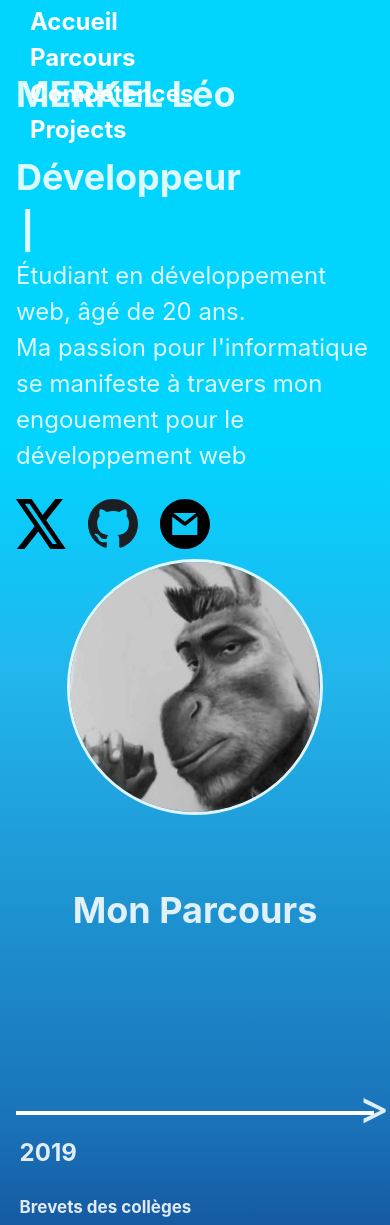
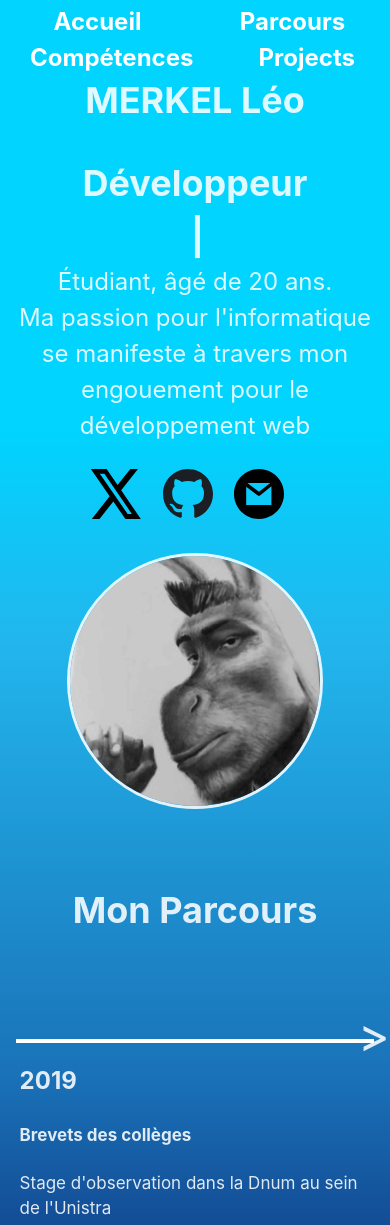
Before and after one commit to Orabis/portfolio, a website built with Vite: page index.html in a window 390 px wide. Shown: the top 1225 px of the page. Built offline with nearby package versions, Linux system fonts and the light colour scheme; files whose address does not match are found by name.

Commit message:
omg le site est responsive

```diff
--- a/index.html
+++ b/index.html
@@ -28,7 +28,7 @@
 			<h2>Développeur
 				<span class="main-text"></span>
 			</h2>
-			<p>Étudiant en développement web, âgé de 20 ans. <br> Ma passion pour l'informatique se manifeste à travers
+			<p>Étudiant, âgé de 20 ans. <br> Ma passion pour l'informatique se manifeste à travers
 				mon engouement pour le développement web</p>
 			<div class="social-links">
 				<a href="https://x.com/Orabisss"><img alt="X" src="/X_logo_2023.svg"></a>
--- a/src/style.css
+++ b/src/style.css
@@ -60,6 +60,11 @@ a {
 @media (max-width: 625px) {
     .intro {
         flex-direction: column;
+        gap: 1em;
+    }
+
+    .names {
+        text-align: center;
     }
 }
 
@@ -120,8 +125,14 @@ a {
 
 @media (max-width: 625px) {
     .menu ul {
-        flex-direction: column;
+        flex-direction: row;
         align-items: flex-start;
+        flex-wrap: wrap;
+    }
+
+    .menu li {
+        flex: 1;
+        text-align: center;
     }
 }
 
@@ -156,6 +167,12 @@ a {
 .center {
     text-align: center;
     padding-bottom: 4em;
+}
+
+@media (max-width: 625px) {
+    .center {
+        padding-bottom: 2em;
+    }
 }
 
 .face-img img {
```
